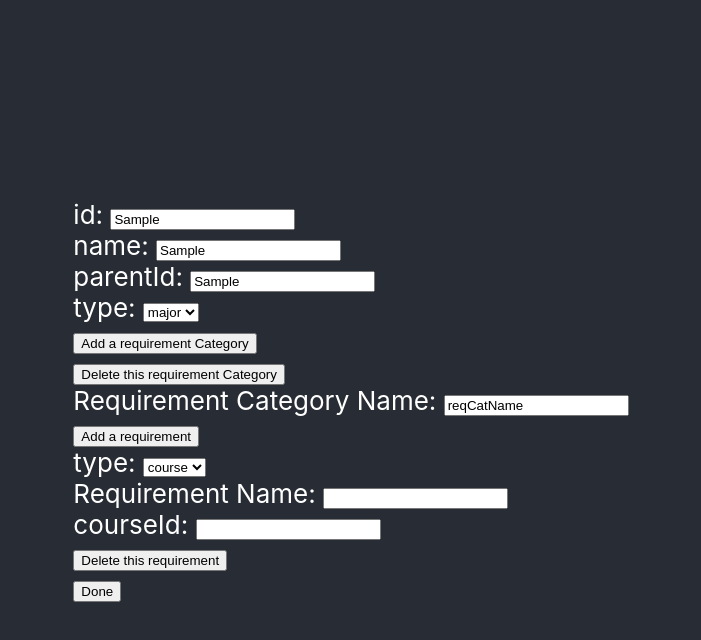
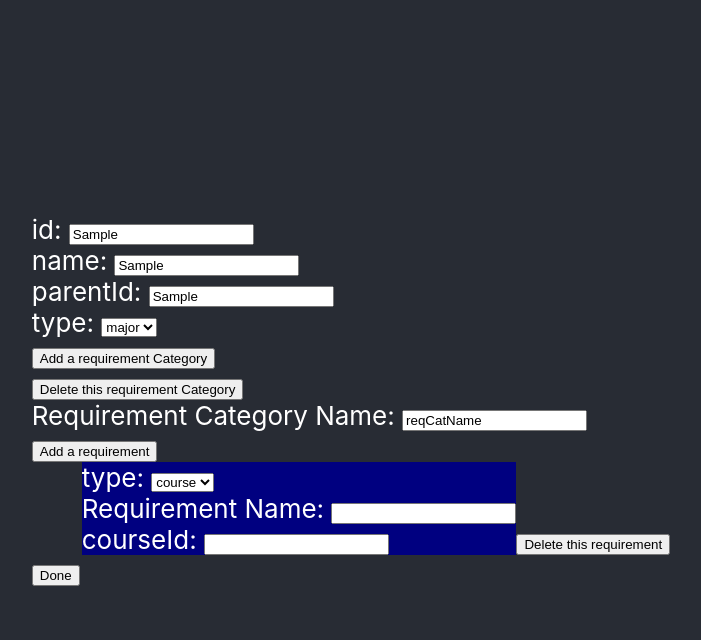
Before and after one commit to GradTrak/major-create-gradtrak, a React (Create React App) app in the folder gui/: page / in a window 1280 px wide. Both pictures are taken after typing "Sample", "Sample", "Sample" into the empty fields and a click on the button "Add a requirement". Shown: the top 640 px of the page, without its empty margins (289-990 px from the left). Built offline with nearby package versions, Linux system fonts and the light colour scheme.

Commit message:
add styling to Requirements at with coloring and indents

```diff
--- /dev/null
+++ b/gui/src/Requirement.css
@@ -0,0 +1,5 @@
+.block-example {
+  background-color: #000080;
+  display: inline-block;
+  margin-left: 50px;
+}
--- a/gui/src/Requirement.js
+++ b/gui/src/Requirement.js
@@ -4,6 +4,7 @@ import CourseRequirement from './CourseRequirement';
 import TagRequirement from './TagRequirement';
 import MultiRequirement from './MultiRequirement';
 import PolyRequirement from './PolyRequirement';
+import 'Requirement.css';
 class Requirement extends React.Component {
   constructor(props) {
     super(props);
@@ -60,7 +61,7 @@ class Requirement extends React.Component {
         />
     };
     return (
-      <div>
+      <div className="block-example">
         <div>
           <label for="type">type: </label>
           <select
--- a/gui/src/RequirementsArray.js
+++ b/gui/src/RequirementsArray.js
@@ -4,6 +4,7 @@ import CourseRequirement from './CourseRequirement';
 import TagRequirement from './TagRequirement';
 import MultiRequirement from './MultiRequirement';
 import PolyRequirement from './PolyRequirement';
+import './Requirement.css';
 //https://www.sicara.ai/blog/2018-06-27-custom-nested-validated-forms-with-react please just copy this code
 class RequirementsArray extends React.Component {
   constructor(props) {
```
